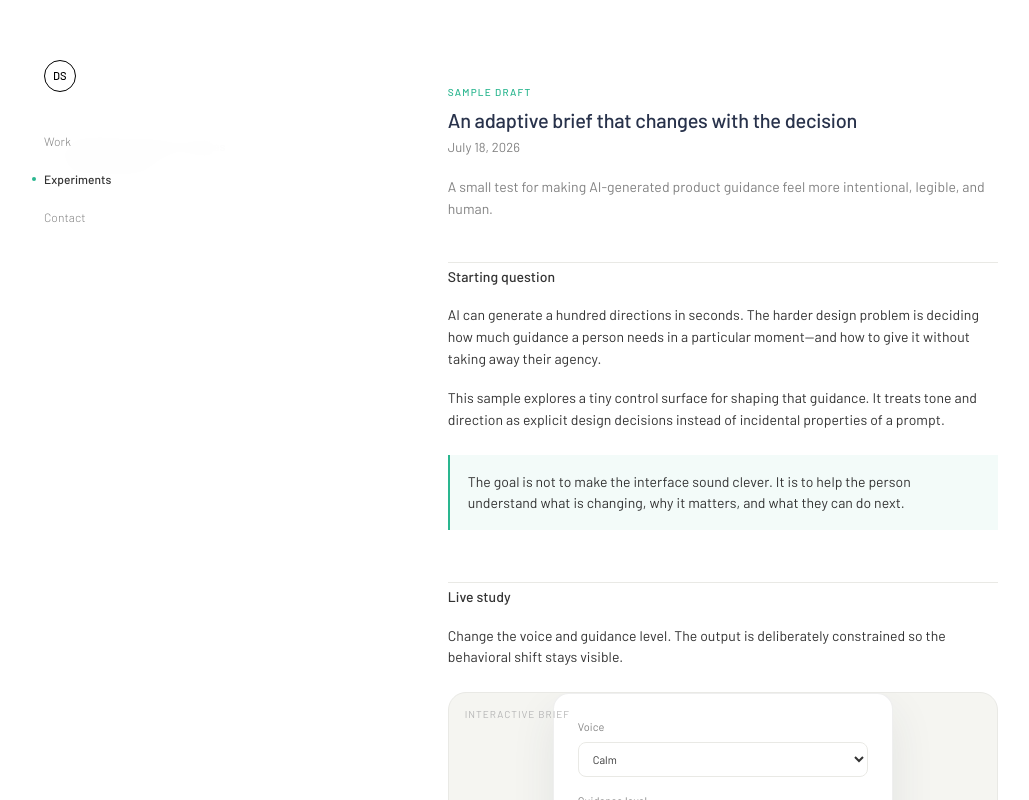
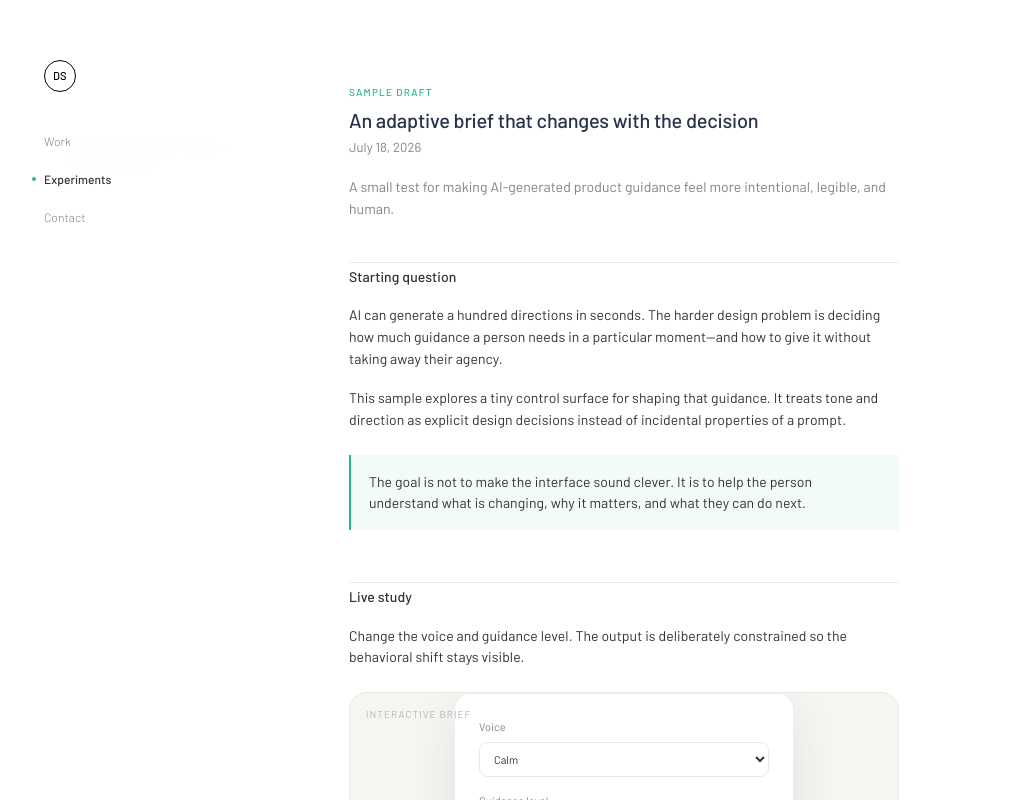
Before and after one commit to digilova/digilova, a Next.js app: page /experiments/adaptive-ai-brief in a window 1280 px wide. Shown: the top 800 px of the page, without its empty margins (16-1045 px from the left). Built offline with nearby package versions, Linux system fonts and the light colour scheme.

Commit message:
Center portfolio and case study layouts

```diff
--- a/app/globals.css
+++ b/app/globals.css
@@ -147,12 +147,11 @@ select {
 
 .site-main {
   min-height: 100vh;
-  margin-left: var(--sidebar);
 }
 
 .content-column {
-  width: min(var(--content), calc(100vw - var(--sidebar) - 80px));
-  margin-left: clamp(90px, 13.2vw, 190px);
+  width: min(var(--content), calc(100vw - 80px));
+  margin: 0 auto;
   padding: var(--page-top) 0 96px;
 }
 
@@ -370,8 +369,8 @@ select {
 
 .article-layout {
   position: relative;
-  width: min(860px, calc(100vw - var(--sidebar) - 72px));
-  margin-left: clamp(58px, 8vw, 112px);
+  width: min(860px, calc(100vw - 80px));
+  margin: 0 auto;
   padding: 80px 0 120px;
 }
 
@@ -407,7 +406,7 @@ select {
 
 .article {
   width: min(550px, 100%);
-  margin-left: clamp(70px, 8.7vw, 126px);
+  margin: 0 auto;
 }
 
 .article-header {
@@ -784,16 +783,16 @@ select {
   }
 
   .article-layout {
-    width: min(620px, calc(100vw - var(--sidebar) - 56px));
-    margin-left: clamp(54px, 8vw, 100px);
+    width: min(620px, calc(100vw - 56px));
+    margin: 0 auto;
   }
 
   .article {
-    margin-left: 0;
+    margin: 0 auto;
   }
 }
 
-@media (max-width: 760px) {
+@media (max-width: 1100px) {
   :root {
     --sidebar: 0px;
     --page-top: 48px;
@@ -844,7 +843,7 @@ select {
   .content-column,
   .article-layout {
     width: auto;
-    margin: 0;
+    margin: 0 auto;
     padding: 48px 20px 80px;
   }
 
```
